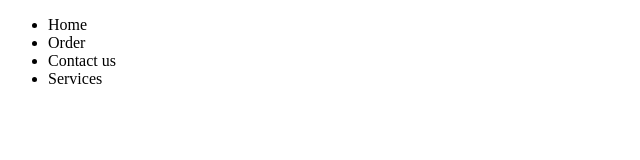
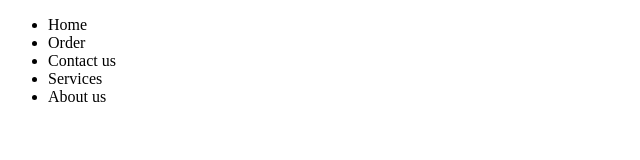
Before and after one commit to Makhmudov005/new_gitpage, a plain HTML site: page index.html in a window 1280 px wide. Shown: the full height of the page, 0-640 px from the left. Drawn offline with Linux system fonts and the light colour scheme.

Commit message:
i am addingf the abput us page to index.html

```diff
--- a/index.html
+++ b/index.html
@@ -13,6 +13,7 @@
             <li>Order</li>
             <li>Contact us</li>
             <li>Services</li>
+            <li>About us</li>
         </ul>
     </nav>
 </body>
```
